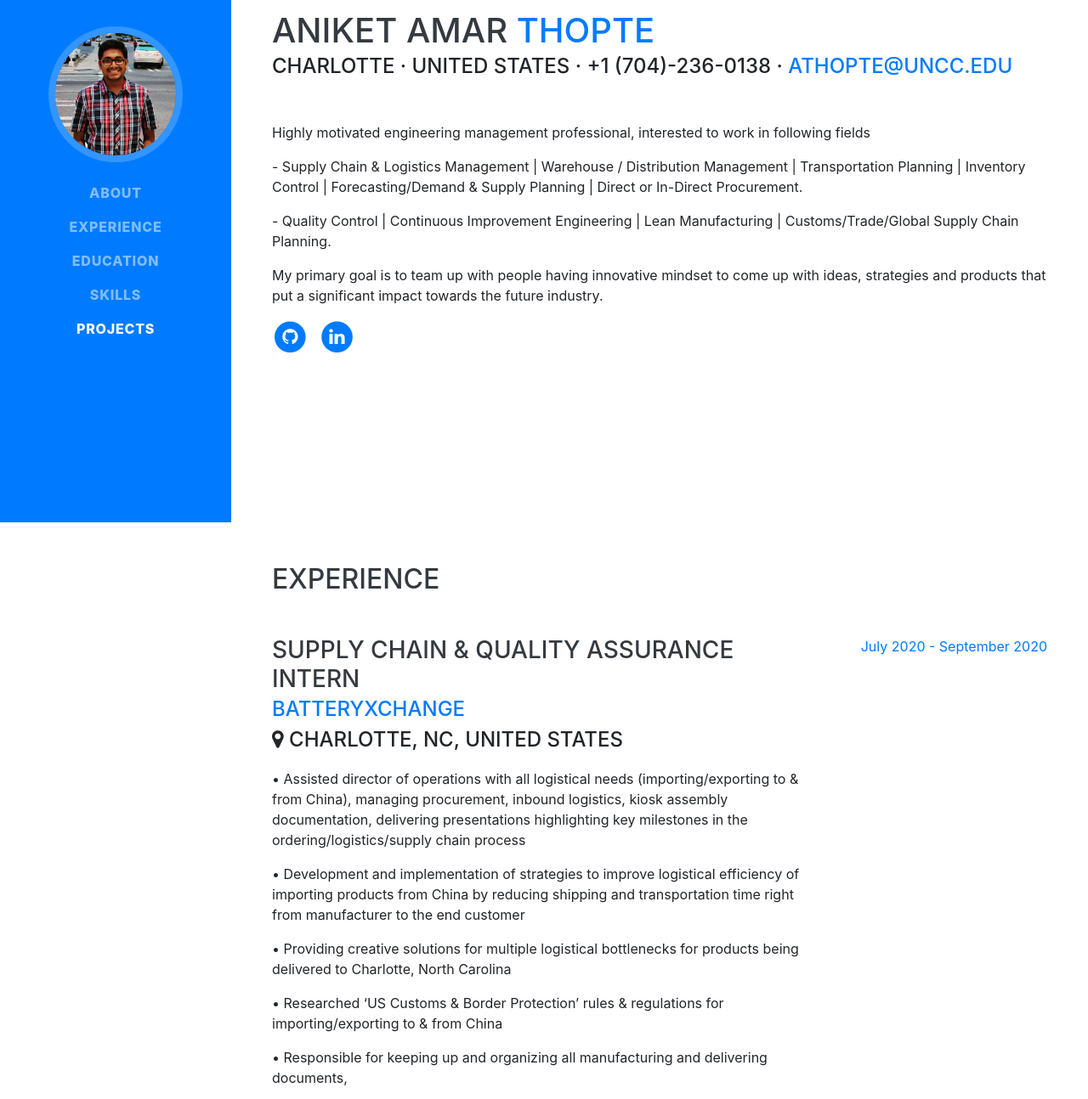
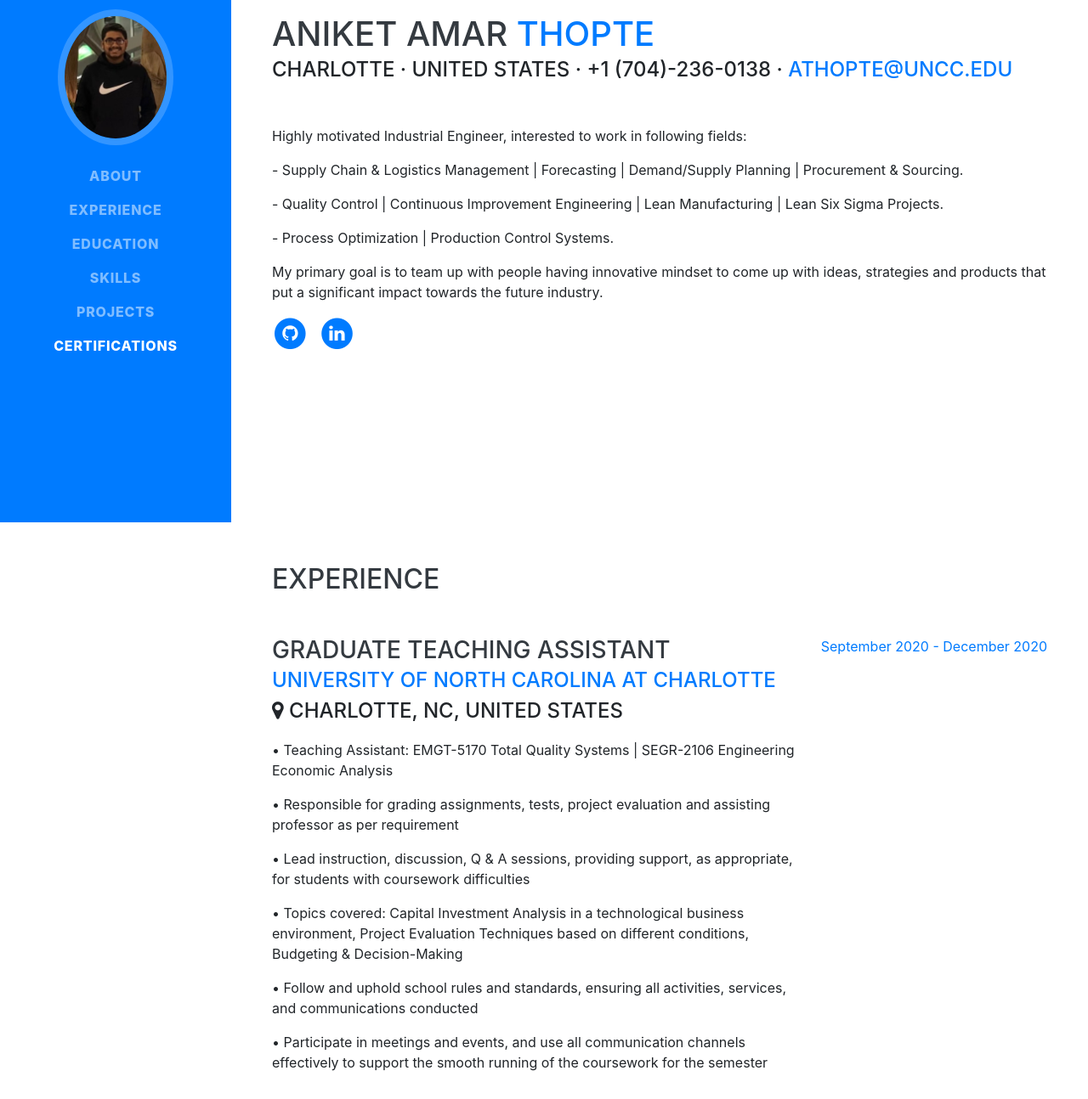
Before and after one commit to Aniket-Thopte/Aniket-Thopte.github.io, a website with bundled scripts: page index.html in a window 1280 px wide. Shown: the part 185-1479 px from the top of the page at 85% size. Built offline with nearby package versions, Linux system fonts and the light colour scheme; a script that the page names is missing; files whose address does not match are found by name; a web font is replaced by a local one.

Commit message:
certificate changes

```diff
--- a/index.html
+++ b/index.html
@@ -32,7 +32,7 @@
       <a class="navbar-brand js-scroll-trigger" href="#page-top">
         <span class="d-block d-lg-none">Aniket Amar Thopte</span>
         <span class="d-none d-lg-block">
-          <img class="img-fluid img-profile rounded-circle mx-auto mb-2" src="img/icons/raj.png" alt="">
+          <img class="img-fluid img-profile rounded-circle mx-auto mb-2" src="img/icons/aa.jpeg" alt="">
         </span>
       </a>
       <button class="navbar-toggler" type="button" data-toggle="collapse" data-target="#navbarSupportedContent" aria-controls="navbarSupportedContent" aria-expanded="false" aria-label="Toggle navigation">
@@ -55,6 +55,9 @@
           <li class="nav-item">
             <a class="nav-link js-scroll-trigger" href="#projects">Projects</a>
           </li>
+          <li class="nav-item">
+            <a class="nav-link js-scroll-trigger" href="#Certifications">Certifications</a>
+          </li>
         </ul>
       </div>
     </nav>
@@ -69,9 +72,10 @@
           <div class="subheading mb-5">Charlotte · United States · +1 (704)-236-0138 ·
             <a href="mailto:athopte@uncc.edu">athopte@uncc.edu</a>
           </div>
-          <p>Highly motivated engineering management professional, interested to work in following fields</p>
-          <p>- Supply Chain & Logistics Management | Warehouse / Distribution Management | Transportation Planning | Inventory Control | Forecasting/Demand & Supply Planning | Direct or In-Direct Procurement. </p>
-          <p>- Quality Control | Continuous Improvement Engineering | Lean Manufacturing | Customs/Trade/Global Supply Chain Planning.</p>
+          <p>Highly motivated Industrial Engineer, interested to work in following fields:</p>
+          <p>- Supply Chain & Logistics Management | Forecasting | Demand/Supply Planning | Procurement & Sourcing. </p>
+          <p>- Quality Control | Continuous Improvement Engineering | Lean Manufacturing | Lean Six Sigma Projects.</p>
+          <p>- Process Optimization | Production Control Systems.</p>
           <p>My primary goal is to team up with people having innovative mindset to come up with ideas, strategies and products that put a significant impact towards the future industry.</p>
 
 
@@ -102,6 +106,28 @@
 
           <div class="resume-item d-flex flex-column flex-md-row mb-5">
             <div class="resume-content mr-auto">
+              <h3 class="mb-0">Graduate Teaching Assistant</h3>
+              <div class="subheading mb-3">
+                <a href="https://seem.uncc.edu/graduate-programs/master-science-engineering-management-msem/">University of North Carolina at Charlotte</a>
+
+                  <br>
+                  <i class="fa fa-map-marker" aria-hidden="true"></i>
+                  Charlotte, NC, United States
+              </div>
+              <p>• Teaching Assistant: EMGT-5170 Total Quality Systems | SEGR-2106 Engineering Economic Analysis</p>
+              <p>• Responsible for grading assignments, tests, project evaluation and assisting professor as per requirement</p>
+              <p>• Lead instruction, discussion, Q & A sessions, providing support, as appropriate, for students with coursework difficulties</p>
+              <p>• Topics covered: Capital Investment Analysis in a technological business environment, Project Evaluation Techniques based on different conditions, Budgeting & Decision-Making</p>
+              <p>• Follow and uphold school rules and standards, ensuring all activities, services, and communications conducted</p>
+              <p>• Participate in meetings and events, and use all communication channels effectively to support the smooth running of the coursework for the semester</p>
+            </div>
+            <div class="resume-date text-md-right">
+              <span class="text-primary">September 2020 - December 2020</span>
+            </div>
+          </div>
+
+          <div class="resume-item d-flex flex-column flex-md-row mb-5">
+            <div class="resume-content mr-auto">
               <h3 class="mb-0">Supply Chain & Quality Assurance Intern</h3>
               <div class="subheading mb-3">
                 <a href="https://batteryxchange.co/">BatteryXchange</a>
@@ -111,11 +137,10 @@
                   Charlotte, NC, United States
               </div>
               <p>• Assisted director of operations with all logistical needs (importing/exporting to & from China), managing procurement, inbound logistics, kiosk assembly documentation, delivering presentations highlighting key milestones in the ordering/logistics/supply chain process</p>
-              <p>• Development and implementation of strategies to improve logistical efficiency of importing products from China by reducing shipping and transportation time right from manufacturer to the end customer</p>
-              <p>• Providing creative solutions for multiple logistical bottlenecks for products being delivered to Charlotte, North Carolina</p>
-              <p>• Researched ‘US Customs & Border Protection’ rules & regulations for importing/exporting to & from China</p>
-              <p>• Responsible for keeping up and organizing all manufacturing and delivering documents,</p>
-              <p>• Creation/ review/ recommend revisions or additions to the defined, Quality checklists, forms & other tasks that the organization may need</p>
+              <p>• Providing creative solutions for multiple logistical bottlenecks, development & implementation of strategies to improve logistical efficiency of importing products from China by reducing shipping and transportation time right from manufacturer to the end customer</p>
+              <p>• Tracked, consolidated & analyzed data to provide data driven insights (Investor’s Data Analysis for business impact & revenue optimization)</p>
+              <p>• Responsible for keeping up and organizing all manufacturing and delivering documents</p>
+              <p>• Creation/ review/ recommend revisions or additions to the Quality checklists, Manufacturing & Logistics Agreements & other tasks that the organization may need</p>
             </div>
             <div class="resume-date text-md-right">
               <span class="text-primary">July 2020 - September 2020</span>
@@ -134,7 +159,7 @@
               </div>
               <p>• Assisted manager in inventory management (inventory count and processed order data collection) & cost management</p>
               <p>• Assisted in quality control, production improvement, collection & tabulation of important documentation</p>
-              <p>• Assisted in management of raw material procurement to final product dispatch</p>
+              <p>• Assisted in management of material procurement to final product dispatch</p>
             </div>
             <div class="resume-date text-md-right">
               <span class="text-primary">July 2018 - October 2018</span>
@@ -173,7 +198,10 @@
               <div class="subheading mb-3">Master of Science</div>
               <div>Engineering Management</div>
               <p>GPA: 3.9 / 4</p>
-              <p>Relevant Coursework : Logistics Engineering & Management, Forecasting Techniques & Methodologies, Lean Supply Networks</p>
+              <p>Relevant Coursework :</p>
+              <p> - Forecasting Techniques & Methodologies | Business Intelligence & Analytics</p>
+              <p> - Lean Supply Networks | Logistics Engineering & Management</p>
+              <p> - Total Quality Control | Production Control Systems</p>
             </div>
             <div class="resume-date text-md-right">
               <span class="text-primary"> Aug 2019 - May 2021</span>
@@ -218,9 +246,6 @@
                 <img src="img/icons/ac.jpg" style="max-width: 48px; max-height: 48px"/>
             </li>
             <li class="list-inline-item">
-                <img src="img/icons/as.svg" style="max-height: 48px"/>
-            </li>
-            <li class="list-inline-item">
               <img src="img/icons/sap.jpg" style="max-height: 48px"/>
           </li>
           </ul>
@@ -232,6 +257,9 @@
             </li>
             <li class="list-inline-item">
               <img src="img/icons/1200px-Jupyter_logo.svg.png" style="max-height: 40px"/>
+            </li>
+            <li class="list-inline-item">
+              <img src="img/icons/sas.jpg" style="max-width: 48px; max-height: 48px"/>
             </li>
             <li class="list-inline-item">
                 <img src="img/icons/tab.jpg" style="max-height: 50px"/>
@@ -253,7 +281,7 @@
               Operations Management: Project Management (initiation, planning, execution) </li>
             <li>
               <i class="fa-li fa fa-check"></i>
-              SAP ERP: MM/PP/QM/PS/SD</li>
+              SAP ERP: MM/PP/QM/PS</li>
             <li>
               <i class="fa-li fa fa-check"></i>
               Forecasting Techniques: Demand/Supply/Order Quantity/Sales Forecasting, Statistical Quantitative Forecasting</li>
@@ -343,6 +371,19 @@
 
 
         </div>
+
+      </section>
+      <section class="resume-section p-3 p-lg-5 d-flex flex-column" id="Certifications">
+
+          <h2 class="mb-5">Certifications</h2>
+
+
+        <img
+          src="/img/icons/lssgb.jpg"
+          width="800"
+          height="500">
+      </img>
+      <a href="https://www.credential.net/80133417-0709-4749-8ff1-8035c641658f#gs.kfonuh">Verify Credential</a>
       </section>
 
 
```
Also changed, not shown: css/resume.min.css (+1 -1 lines), img/icons/aa.jpeg (added), img/icons/lssgb.jpg (added), img/icons/sas.jpg (added).
